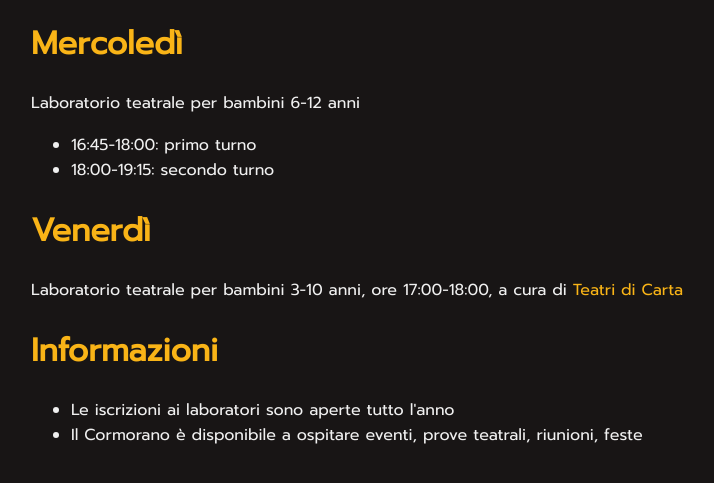
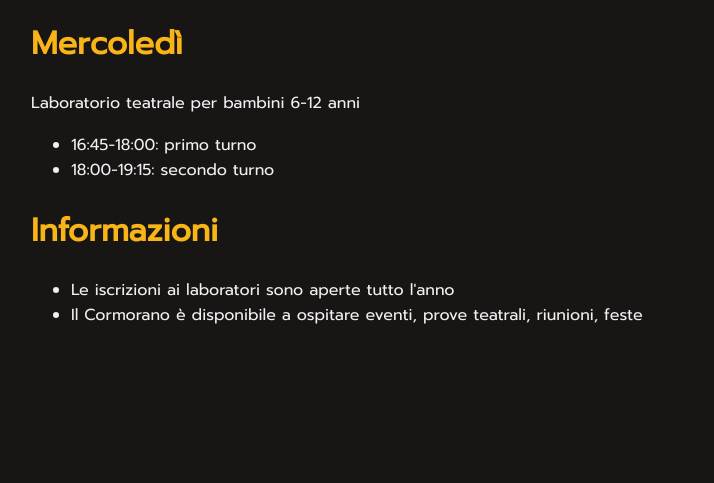
Before and after one commit to mfaella/cormorano, a plain HTML site: page attivita.html in a window 1280 px wide. Shown: the part 177-660 px from the top of the page, without its empty margins (159-873 px from the left). Drawn offline with Linux system fonts and the light colour scheme.

Commit message:
Rimosso corso venerdì

```diff
--- a/attivita.html
+++ b/attivita.html
@@ -52,9 +52,9 @@
     <li>18:00-19:15: secondo turno</li>
   </ul>
 
-  <h1>Venerdì</h1>
+  <!--<h1>Venerdì</h1>
   Laboratorio teatrale per bambini 3-10 anni, ore 17:00-18:00,
-  a cura di <a href="https://teatridicarta.com/">Teatri di Carta</a>
+  a cura di <a href="https://teatridicarta.com/">Teatri di Carta</a>-->
 
   <h1>Informazioni</h1>
   <ul>
```
Also changed, not shown: galleria.html (+1 -1 lines).
